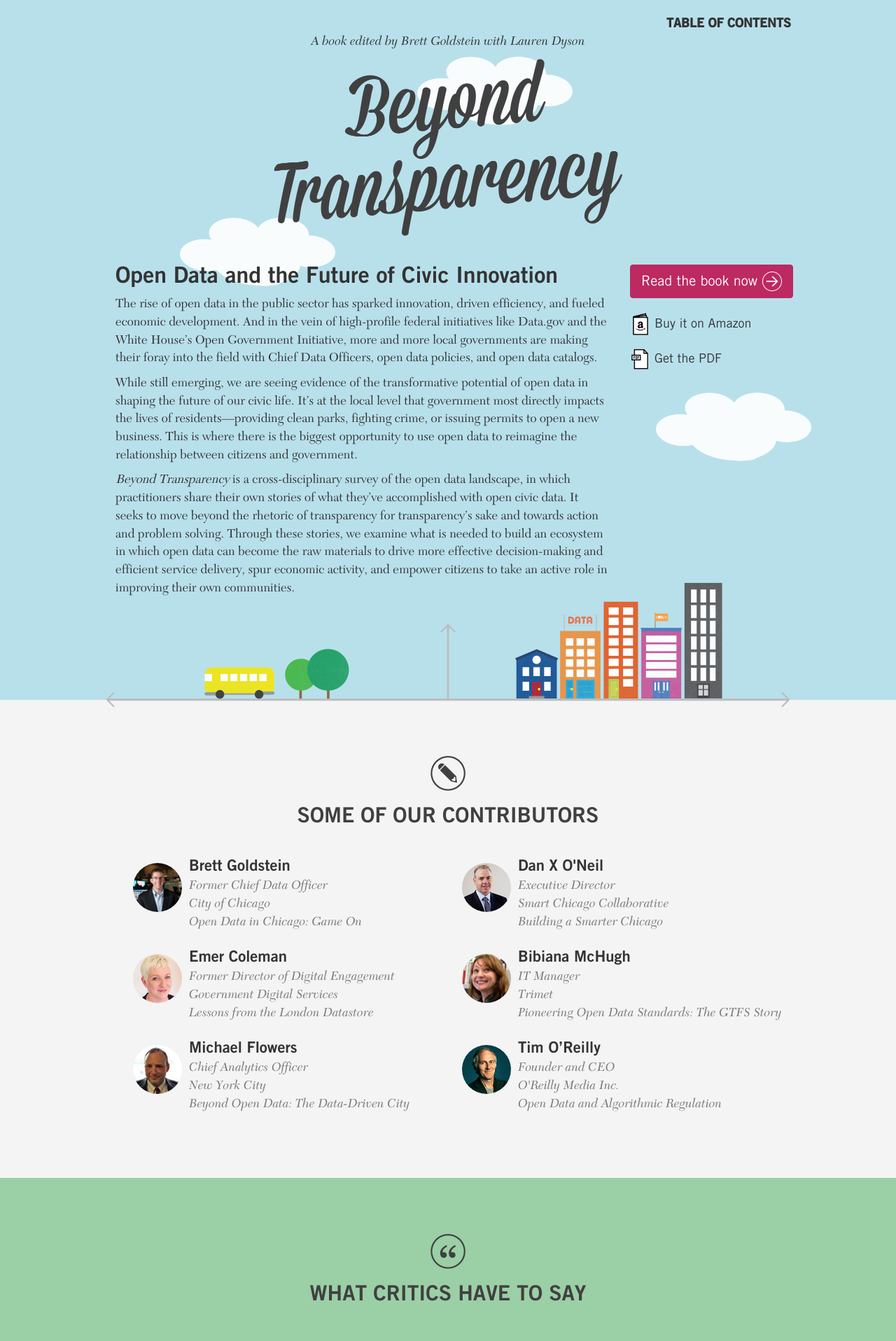
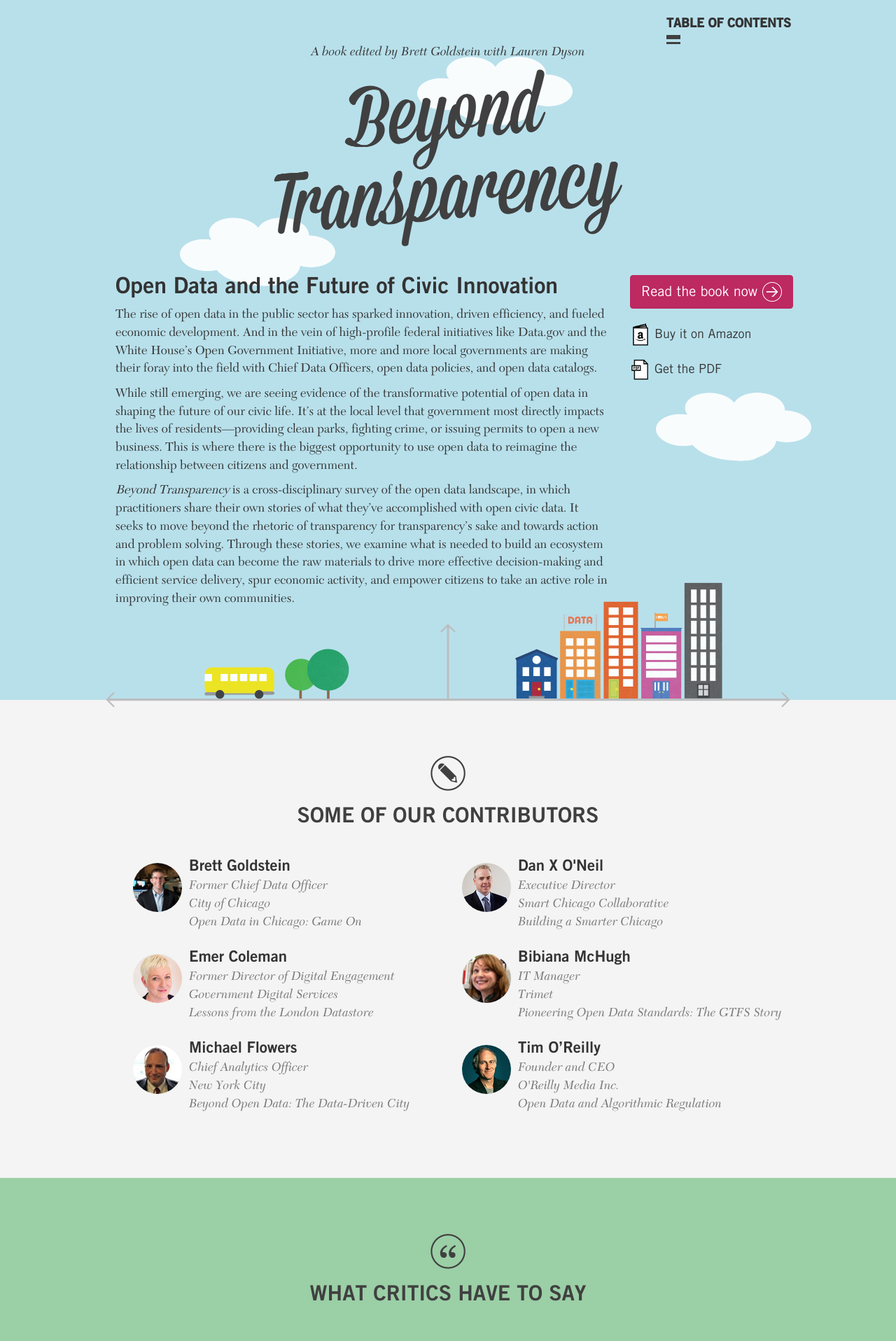
Before and after one commit to codeforamerica/beyondtransparency, a Jekyll site: the page built from index.html, in a window 1280 px wide. Shown: the top 1916 px of the page at 70% size. Built offline with Jekyll 4.4.1, drawn with Linux system fonts in a browser that asks for light colours; nearby versions of some CDN libraries; some web fonts are replaced; library files that are not in the unit come from our copies; Markdown is read by kramdown in place of the engine named in the settings.

Commit message:
Added the menu icon sprite

```diff
--- a/css/main.css
+++ b/css/main.css
@@ -46,6 +46,16 @@
 .navbar-nav .menu-btn{
   margin-top:22px;
 }
+div.menu-bar .menu-btn span.menu-icon {
+  background: url('/images/menu_icon_sprite.png') no-repeat;
+  display: block;
+  width: 20px;
+  height: 15px;
+}
+div.menu-bar .menu-btn span.menu-icon:hover {
+  background-position: 0px -30px;
+}
+
 .navbar-brand{
   padding:0px;
 }
```
Also changed, not shown: images/menu_icon_sprite.png (added).
